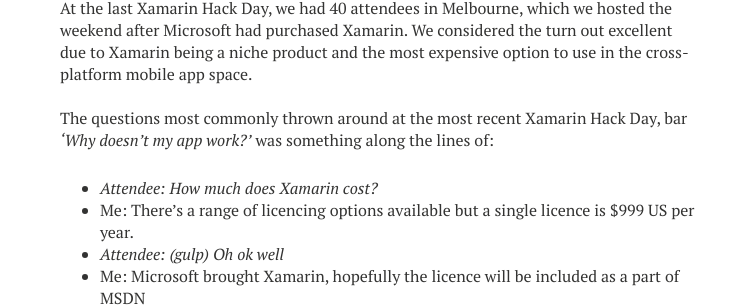
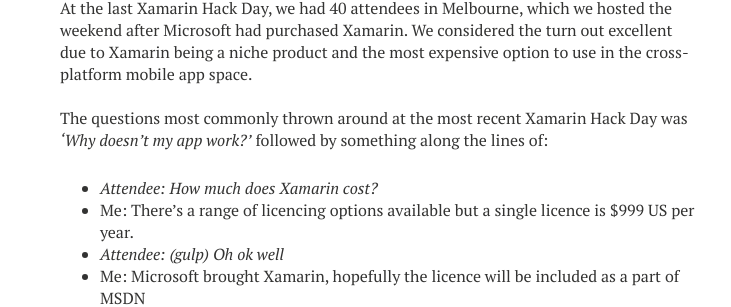
Before and after one commit to Briggsc28/briggsc28.github.io, a Jekyll site: the page built from _posts/2016-04-01-Xamarin-Free.md, in a window 1280 px wide and 900 px high, scrolled down 1033 px. Shown: the part 153-460 px from the top of the window, without its empty margins (260-991 px from the left). Built offline with Jekyll 4.4.1, drawn with Linux system fonts in a browser that asks for light colours; nearby versions of some CDN libraries.

Commit message:
Update 2016-04-01-Xamarin-Free.md

```diff
--- a/_posts/2016-04-01-Xamarin-Free.md
+++ b/_posts/2016-04-01-Xamarin-Free.md
@@ -16,7 +16,7 @@
 
 <iframe width="560" height="315" src="https://www.youtube.com/embed/S6iUXptxhGs" frameborder="0" allowfullscreen></iframe>
 
-<br>In the afternoon, they fire up their computers and code an app in groups with the experts on hand, ready to unblock them.<br><br>![With the experts on hand, ready to unblock them.](/images/ExpertsOnHand.jpg)<br><br>At the last Xamarin Hack Day, we had 40 attendees in Melbourne, which we hosted the weekend after Microsoft had purchased Xamarin. We considered the turn out excellent due to Xamarin being a niche product and the most expensive option to use in the cross-platform mobile app space. <br><br>The questions most commonly thrown around at the most recent Xamarin Hack Day, bar _'Why doesn't my app work?'_ was something along the lines of:
+<br>In the afternoon, they fire up their computers and code an app in groups with the experts on hand, ready to unblock them.<br><br>![With the experts on hand, ready to unblock them.](/images/ExpertsOnHand.jpg)<br><br>At the last Xamarin Hack Day, we had 40 attendees in Melbourne, which we hosted the weekend after Microsoft had purchased Xamarin. We considered the turn out excellent due to Xamarin being a niche product and the most expensive option to use in the cross-platform mobile app space. <br><br>The questions most commonly thrown around at the most recent Xamarin Hack Day was _'Why doesn't my app work?'_  followed by something along the lines of:
 
 * _Attendee: How much does Xamarin cost?_
 * Me: There's a range of licencing options available but a single licence is $999 US per year.
```
